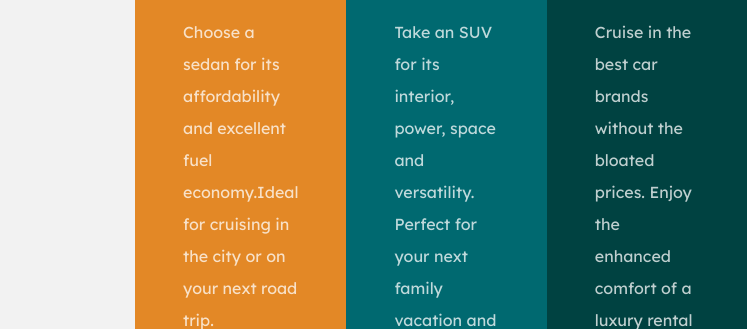
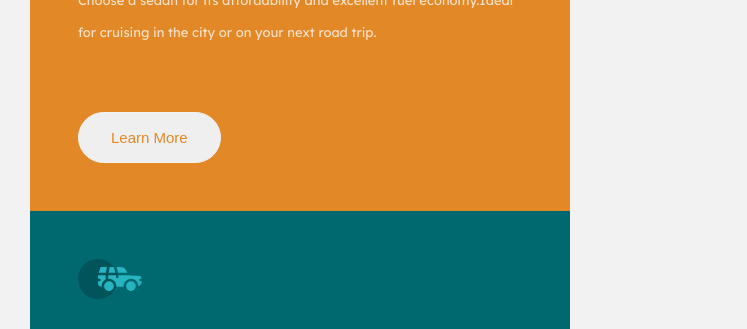
Before and after one commit to JulianIfesiokwu/3-column-preview-card, a plain HTML site: page index.html in a window 600 px wide. Shown: the part 274-603 px from the top of the page, 747 px wide, since content can reach past the window. Drawn offline with Linux system fonts and the light colour scheme.

Commit message:
completed mobile view,working on landscape view

```diff
--- a/stylesheets/style.css
+++ b/stylesheets/style.css
@@ -97,3 +97,31 @@ button {
     color: hsl(0, 0%, 95%);
     border: 1px solid hsl(0, 0%, 95%);
 }
+
+@media only screen and (max-width: 600px) {
+    .container {
+        display: flex;
+        flex-direction: column;
+        width: 90%;
+    }
+
+    #sedans {
+        border-radius: 10px 10px 0 0;
+    }
+
+    #luxury {
+        border-radius: 0 0 10px 10px;
+    }
+  }
+
+@media only screen and (min-device-width: 426px) and (max-width: 768px) {
+    .container {
+        width: 90%;
+        margin: 4rem auto;
+    }
+
+    p {
+        font-size: 13px;
+    }
+
+}
```
